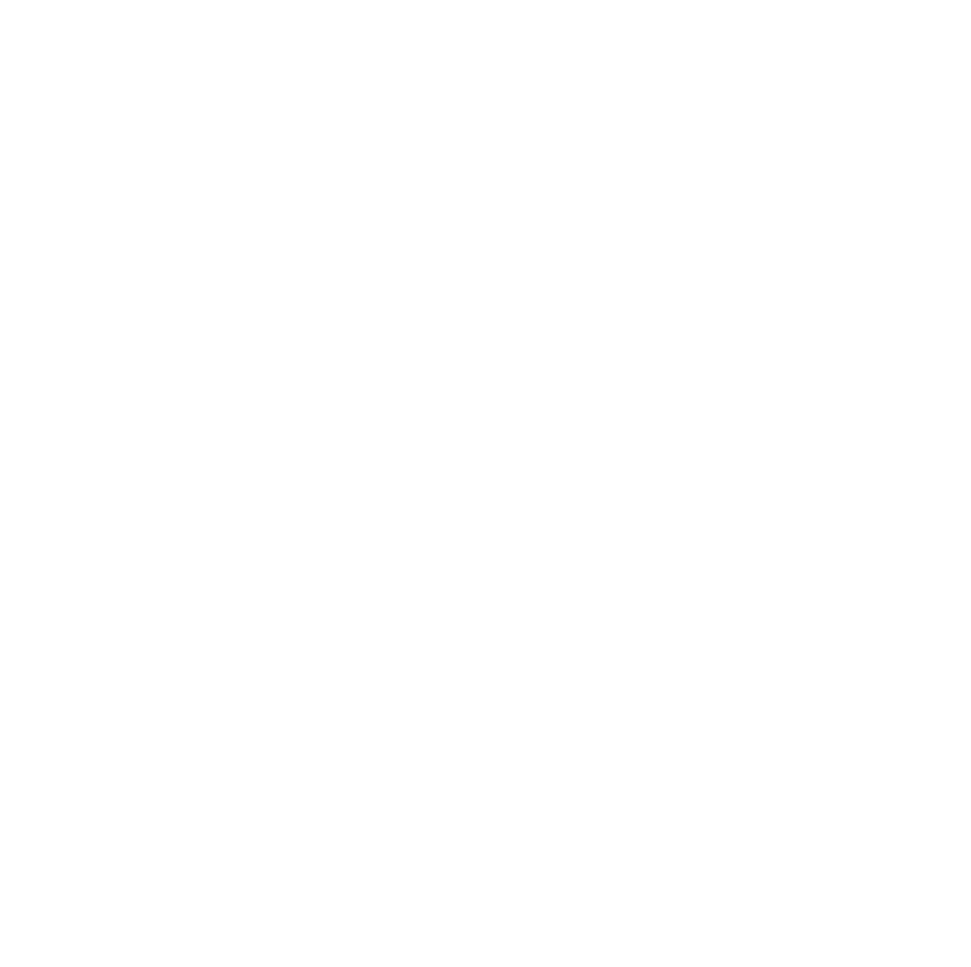
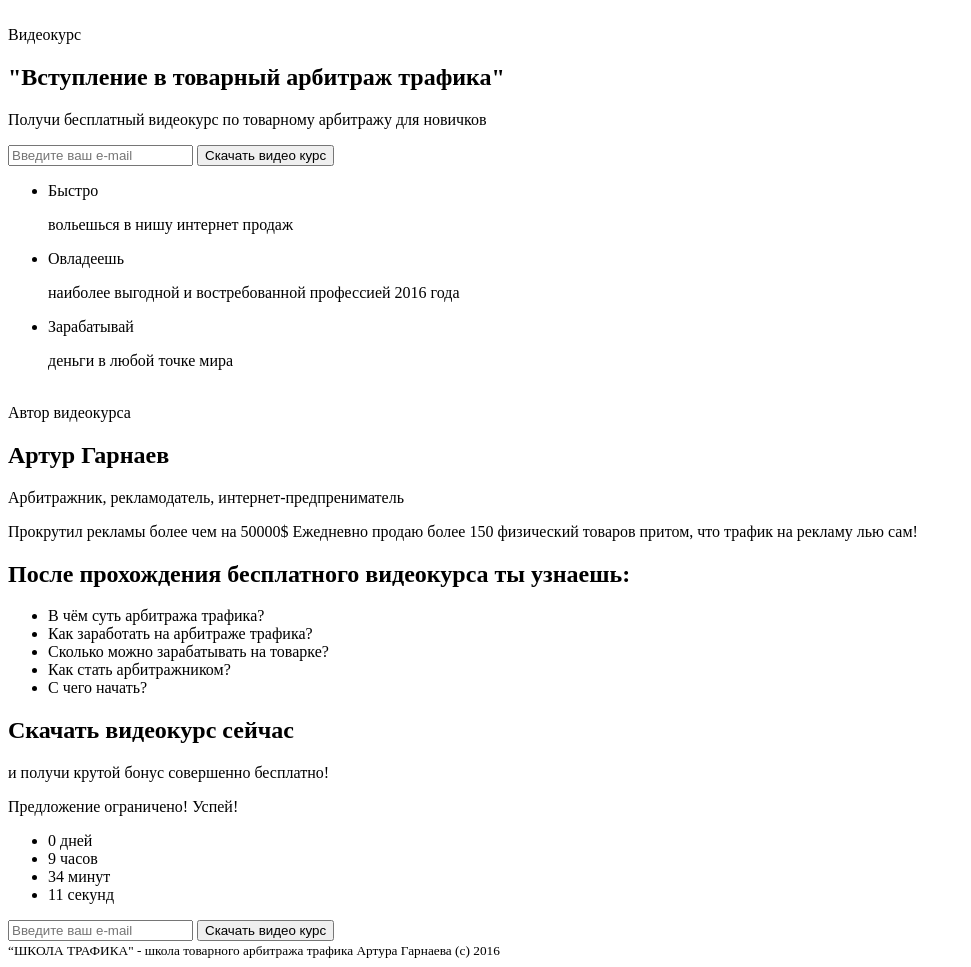
Before and after one commit to webistomin/arbitration-adaptive, a plain HTML site: page index.html in a window 1280 px wide. Shown: the whole page, without its empty margins (0-971 px from the left). Before the commit the page ends 800 px from the top, so only its background shows below. Drawn offline with Linux system fonts and the light colour scheme.

Commit message:
Разметил страничку

```diff
--- a/index.html
+++ b/index.html
@@ -9,7 +9,125 @@
 </head>
 <body>
 
+<header class="page-header">
+  <div class="container">
+    <img src="" alt="" class="page-header__logo">
+    <section class="intro">
+      <div class="intro__inner">
+        <span class="intro__desc">Видеокурс</span>
+        <h1 class="intro__title title">"Вступление в товарный арбитраж трафика"</h1>
+        <p class="intro__text">Получи бесплатный видеокурс
+          по товарному арбитражу для новичков</p>
+        <form action="#" class="intro__field">
+          <div class="intro__inputs">
+            <input type="email" class="intro__input input" placeholder="Введите ваш e-mail">
+            <button class="intro__btn btn">Скачать видео курс</button>
+          </div>
+        </form>
+      </div>
+    </section>
+  </div>
+</header>
 
+<main class="page-content">
+  <section class="features">
+    <div class="container">
+      <ul class="features__list">
+        <li class="features__item">
+          <span class="features__desc">Быстро</span>
+          <p class="features__text">вольешься в нишу интернет продаж</p>
+        </li>
+        <li class="features__item">
+          <span class="features__desc">Овладеешь</span>
+          <p class="features__text">наиболее выгодной
+            и востребованной профессией 2016 года</p>
+        </li>
+        <li class="features__item">
+          <span class="features__desc">Зарабатывай</span>
+          <p class="features__text">деньги в любой
+            точке мира</p>
+        </li>
+      </ul>
+    </div>
+  </section>
+
+  <section class="author">
+    <div class="container">
+      <div class="author__inner">
+        <div class="author__column">
+          <img src="#" alt="" class="author__img">
+        </div>
+        <div class="author__column">
+          <span class="author__desc">Автор видеокурса</span>
+          <h2 class="author__name title">Артур Гарнаев</h2>
+          <p class="author__post">Арбитражник, рекламодатель,
+            интернет-предпрениматель</p>
+          <p class="author__text">Прокрутил рекламы более чем на 50000$ Ежедневно продаю более 150 физический товаров притом, что трафик на рекламу лью сам!</p>
+        </div>
+      </div>
+    </div>
+  </section>
+
+  <section class="results">
+    <div class="container">
+      <div class="results__inner">
+        <h2 class="results__title title">После прохождения
+          бесплатного видеокурса ты узнаешь:</h2>
+        <div class="result__chart">
+          <ul class="result__list">
+            <li class="result__item">В чём суть арбитража трафика?</li>
+            <li class="result__item">Как заработать на арбитраже трафика?</li>
+            <li class="result__item">Сколько можно зарабатывать на товарке?</li>
+            <li class="result__item">Как стать арбитражником?</li>
+            <li class="result__item">С чего начать?</li>
+          </ul>
+        </div>
+      </div>
+    </div>
+  </section>
+
+  <section class="download">
+    <div class="container">
+      <div class="download__inner">
+        <h2 class="download__title title">Скачать видеокурс сейчас</h2>
+        <span class="download__desc">и получи крутой бонус совершенно бесплатно!</span>
+        <p class="download__text">Предложение ограничено! Успей!</p>
+        <ul class="download__list">
+          <li class="download__item">
+            <span class="download__time">0</span>
+            <span class="download__date">дней</span>
+          </li>
+          <li class="download__item">
+            <span class="download__time">9</span>
+            <span class="download__date">часов</span>
+          </li>
+          <li class="download__item">
+            <span class="download__time">34</span>
+            <span class="download__date">минут</span>
+          </li>
+          <li class="download__item">
+            <span class="download__time">11</span>
+            <span class="download__date">секунд</span>
+          </li>
+        </ul>
+        <form action="#" class="download__field">
+          <div class="download__inputs">
+            <input type="email" class="download__input input" placeholder="Введите ваш e-mail">
+            <button class="download__btn btn">Скачать видео курс</button>
+          </div>
+        </form>
+      </div>
+
+
+    </div>
+  </section>
+</main>
+
+<footer class="page-footer">
+  <div class="container">
+    <small class="page-footer__copyright"><span class="page-footer__desc">“ШКОЛА ТРАФИКА</span>" - школа товарного арбитража трафика Артура Гарнаева (с) 2016</small>
+  </div>
+</footer>
 
 </body>
 </html>
```
